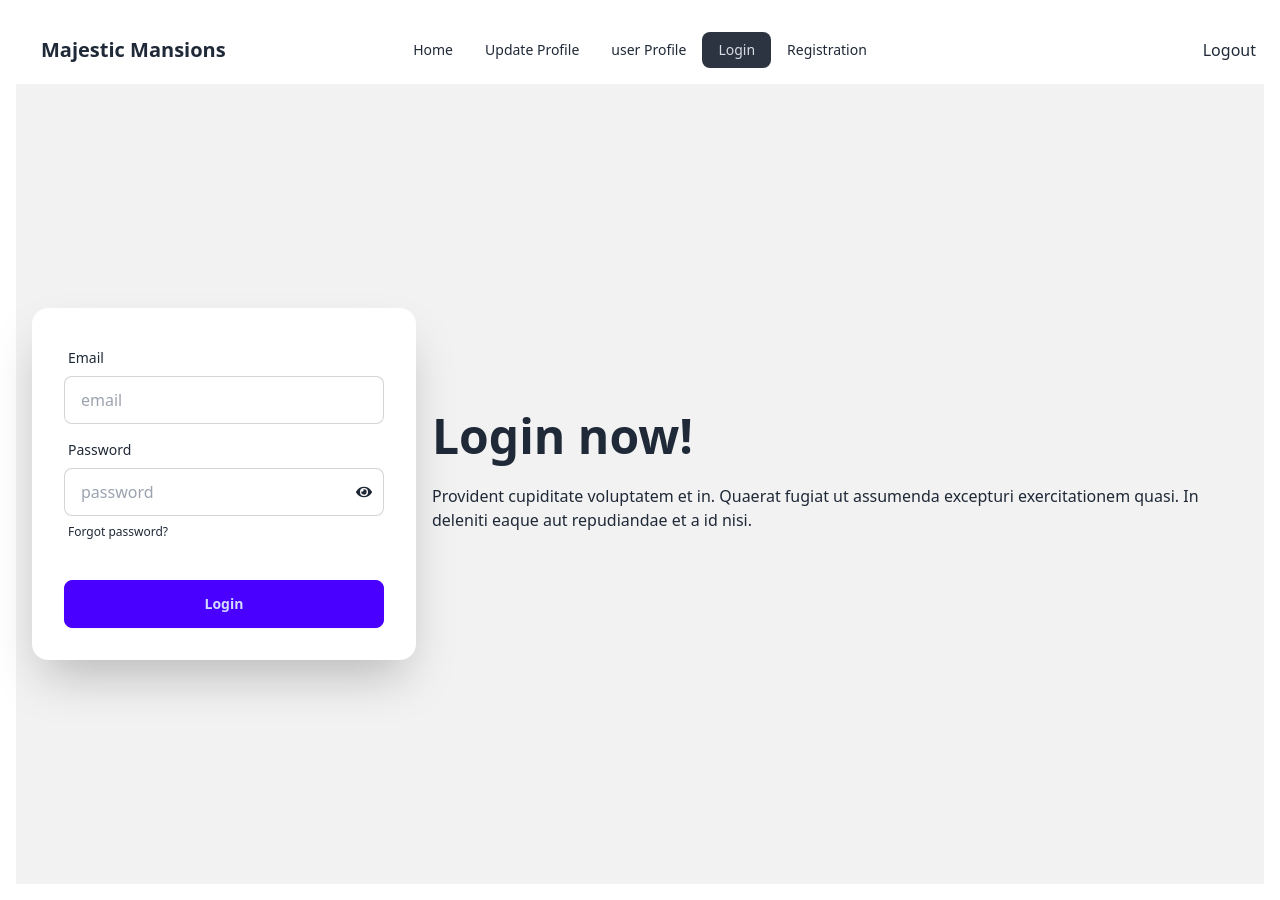
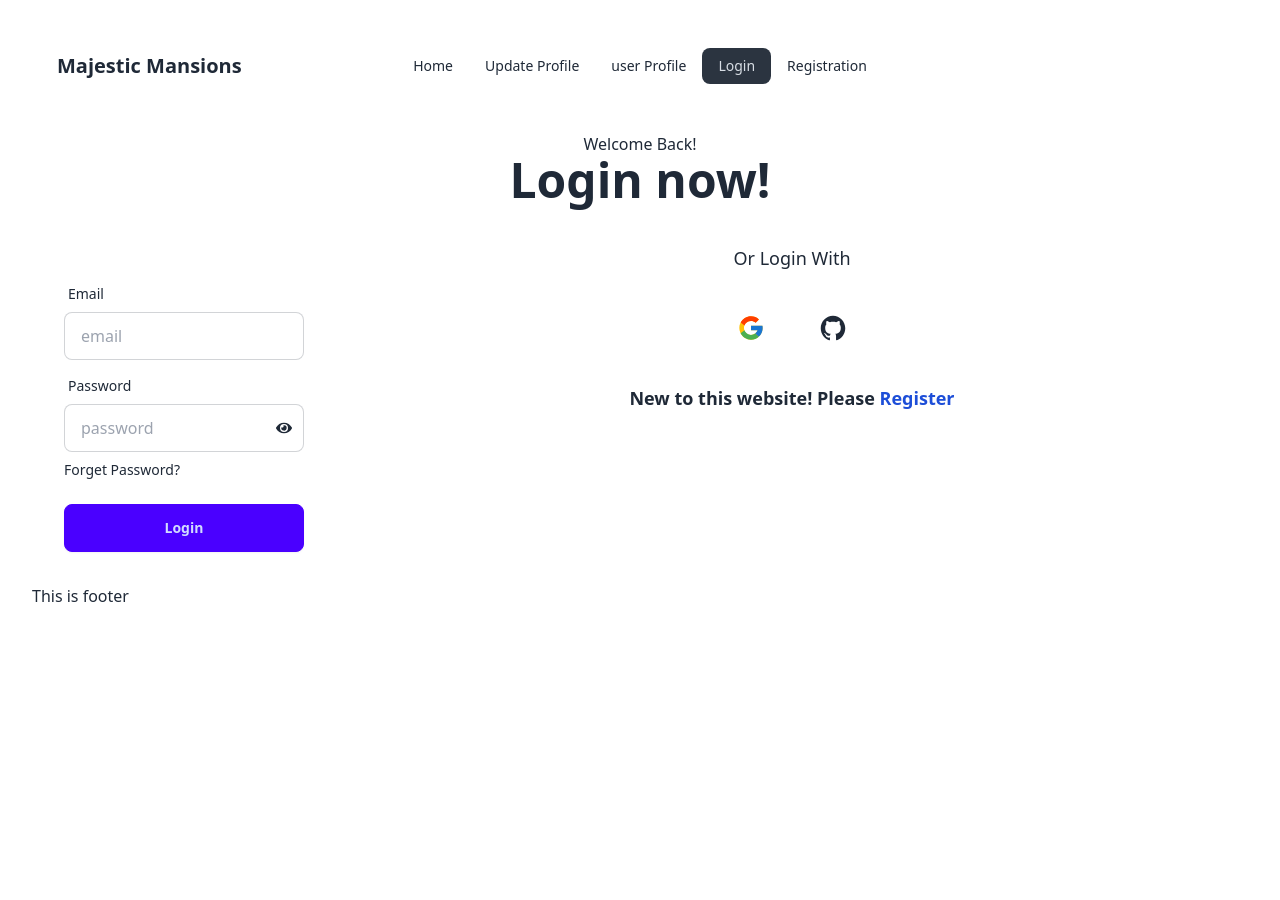
Before and after one commit to Noman0303/majestic_mansions, a React (Vite) app: page /login in a window 1280 px wide. After the commit the page ends 800 px from the top, so only its background shows below. Built offline with nearby package versions, Linux system fonts and the light colour scheme; no server answers.

Commit message:
Registration, login, logout & toast applied

```diff
--- a/package.json
+++ b/package.json
@@ -18,7 +18,10 @@
     "react-hook-form": "^7.53.2",
     "react-icons": "^5.3.0",
     "react-router-dom": "^6.28.0",
-    "sort-by": "^1.2.0"
+    "react-toastify": "^10.0.6",
+    "sort-by": "^1.2.0",
+    "sweetalert2": "^11.14.5",
+    "sweetalert2-react-content": "^5.0.7"
   },
   "devDependencies": {
     "@eslint/js": "^9.13.0",
--- a/src/layouts/Root/Root.jsx
+++ b/src/layouts/Root/Root.jsx
@@ -3,7 +3,7 @@ import { Outlet } from 'react-router-dom'
 
 const Root = () => {
   return (
-    <div className='mx-w-6xl m-4 '>
+    <div className='mx-w-6xl lg:m-8 '>
         <Outlet></Outlet>
     </div>
   )
--- a/src/pages/Home/shared/NavBar/NavBar.jsx
+++ b/src/pages/Home/shared/NavBar/NavBar.jsx
@@ -1,7 +1,26 @@
-import React from 'react'
-import { NavLink } from 'react-router-dom'
+import React, { useContext } from 'react'
+import { Link, NavLink } from 'react-router-dom'
+import { AuthContext } from '../../../../Provider/AuthProvider'
+
+import { ToastContainer, toast } from 'react-toastify';
+import 'react-toastify/dist/ReactToastify.css';
 
 const NavBar = () => {
+
+    const { user, logOut } = useContext(AuthContext);
+
+    const handleLogOut = () => {
+        logOut()
+            .then(() => {
+                console.log('user logged out successfully');
+                toast.success('User logged out successfully!', { autoClose: 3000 });
+            })
+            .catch(error => {
+                console.error(error)
+                toast.error('Logout failed. Please try again.', { autoClose: 3000 });
+            })
+    }
+
 
     const navLinks = <>
         <li><NavLink to='/'>Home</NavLink> </li>
@@ -44,7 +63,18 @@ const NavBar = () => {
                 </ul>
             </div>
             <div className="navbar-end">
-                <button><NavLink to='/login'>Logout</NavLink></button>
+                <div className="navbar-end  ">
+                    {
+                        user ?
+                            <>
+                                <span >{user.email}</span>
+                                <a className="btn btn-sm" onClick={handleLogOut}>Sign Out</a>
+                            </>
+                            :
+                            <Link to='/' >
+                            </Link>
+                    }
+                </div>
             </div>
         </div>
     )
--- a/src/pages/login/Login.jsx
+++ b/src/pages/login/Login.jsx
@@ -1,13 +1,26 @@
 import React, { useContext, useState } from 'react'
 import NavBar from '../Home/shared/NavBar/NavBar'
 import { AuthContext } from '../../Provider/AuthProvider'
-import { FaEye, FaEyeSlash  } from "react-icons/fa";
+import { FaEye, FaEyeSlash} from "react-icons/fa";
+import { Link } from 'react-router-dom';
+import { FcGoogle } from "react-icons/fc";
+import { IoLogoGithub } from "react-icons/io";
+import Footer from '../Home/shared/footer/Footer';
+
+import { ToastContainer, toast } from 'react-toastify';
+import 'react-toastify/dist/ReactToastify.css';
+
+
+
 
 
 const Login = () => {
 
-    const{signInUser}=useContext(AuthContext);
-    const [showPassword,setShowPassword] = useState(false);
+
+
+    const { signInUser, signInWithGoogle, signInWithGithub } = useContext(AuthContext);
+    const [showPassword, setShowPassword] = useState(false);
+
 
     const handleLogin = e => {
         e.preventDefault();
@@ -16,32 +29,60 @@ const Login = () => {
         const password = e.target.password.value;
         console.log(email, password)
 
-        signInUser(email,password)
-        .then(result =>{
+
+
+
+        signInUser(email, password)
+            .then(result => {
                 console.log(result.user);
+                toast.success('Login successful! Welcome!', { autoClose: 3000})
             })
-        .catch(error =>{
+            .catch(error => {
                 console.error(error);
+                toast.error('Login not successful. Please try again!', { autoClose: 3000 });
             });
 
+
     };
+
+    const handleGoogleLogin = () => {
+        signInWithGoogle()
+            .then(result => {
+                console.log(result.user)
+                toast.success('Google login successful! Welcome!', { autoClose: 3000 });
+            })
+            .catch(error => {
+                console.error(error);
+                toast.error('Google login failed. Please try again!', { autoClose: 3000 });
+            })
+    }
+
+    const handleGithubLogin = () => {
+        signInWithGithub()
+            .then(result => {
+                console.log(result.user)
+                toast.success('Github login successful! Welcome!', { autoClose: 3000 });
+            })
+            .catch(error => {
+                console.error(error)
+                toast.error('Github login failed. Please try again!', { autoClose: 3000 });
+            })
+    }
 
 
     return (
         <div>
             <NavBar></NavBar>
 
+            <div>
+                <div className=" flex-col">
+                    <div className="text-center mb-10">
+                        <p className='mt-8'>Welcome Back!</p>
+                        <h1 className="text-5xl font-bold ">Login now!</h1>
+                    </div>
 
-        <div className="hero bg-base-200 min-h-screen">
-            <div className="hero-content flex-col lg:flex-row-reverse">
-                <div className="text-center lg:text-left">
-                    <h1 className="text-5xl font-bold">Login now!</h1>
-                    <p className="py-6">
-                        Provident cupiditate voluptatem et in. Quaerat fugiat ut assumenda excepturi exercitationem
-                        quasi. In deleniti eaque aut repudiandae et a id nisi.
-                    </p>
-                </div>
-                <div className="card bg-base-100 w-full max-w-sm shrink-0 shadow-2xl">
+                    <div className='grid sm:grid-cols-1 md:grid-cols-2 lg:grid-cols-4 mx-auto mt-5'>
+                        <div className=" card w-full hover:shadow-2xl sm:grid-cols-1 md:grid-cols-2 lg:col-span-1">
                             <form className="card-body" onSubmit={handleLogin}>
                                 <div className="form-control">
                                     <label className="label">
@@ -53,30 +94,38 @@ return (
                                     <label className="label">
                                         <span className="label-text">Password</span>
                                     </label>
-
-                            <input type={showPassword? "text" : "password"}
+                                    <input type={showPassword ? "text" : "password"}
                                         name='password'
                                         placeholder="password"
                                         className="input input-bordered"
                                         required />
 
-                                <span className='absolute bottom-12 right-3' onClick={()=>setShowPassword(!showPassword)}>
+                                    <span className='absolute bottom-11 right-3' onClick={() => setShowPassword(!showPassword)}>
                                         {
                                             showPassword ? <FaEyeSlash /> : <FaEye />
                                         }
                                     </span>
-
-                            <label className="label">
-                                <a href="#" className="label-text-alt link link-hover">Forgot password?</a>
-                            </label>
+                                    <p className='mt-2 text-sm'>Forget Password?</p>
                                 </div>
-                        <div className="form-control mt-6">
+                                <div className="form-control mt-4">
                                     <button className="btn btn-primary">Login</button>
                                 </div>
                             </form>
                         </div>
+                        <div className='card w-full hover:shadow-2xl sm:grid-cols-1 md:grid-cols-2 lg:col-span-3 text-center content-center '>
+                            <h2 className='mb-8 text-lg'> Or Login With</h2>
+                            <div className='place-content-center flex gap-5 mb-8 '>
+                                <button className='btn btn-ghost' onClick={handleGoogleLogin}><FcGoogle className=' w-7 h-7' /></button>
+                                <button className='btn btn-ghost'><IoLogoGithub className=' w-7 h-7' onClick={handleGithubLogin} /></button>
+                            </div>
+                            <p className='text-center font-semibold mb-4 text-lg'>New to this website! Please
+                                <Link className='text-blue-700' to="/registration"> Register</Link> </p>
                         </div>
                     </div>
+                    <ToastContainer />
+                </div>
+            </div>
+            <Footer></Footer>
         </div>
     )
 }
--- a/src/pages/registration/Registration.jsx
+++ b/src/pages/registration/Registration.jsx
@@ -2,6 +2,9 @@ import React, { useContext, useState } from 'react'
 import NavBar from '../Home/shared/NavBar/NavBar'
 import { AuthContext } from '../../Provider/AuthProvider';
 import { FaEye,FaEyeSlash } from "react-icons/fa";
+
+import { ToastContainer, toast } from 'react-toastify';
+import 'react-toastify/dist/ReactToastify.css';
 
 const Registration = () => {
 
@@ -19,15 +22,15 @@ const Registration = () => {
 
         createUser(email, password)
         .then(result =>{
-            console.log(result.user)
+            console.log(result.user);
+            toast.success('Registration successful! Welcome!', { autoClose: 3000})
         })
         .catch(error =>{
-            console.error(error)
+            console.error(error);
+            toast.error('Registration not successful. Please try again!', { autoClose: 3000 });
         })
 
     };
-
-
 
     return (
         <div>
@@ -62,15 +65,13 @@ const Registration = () => {
                                 className="input input-bordered"
                                 required />
 
-                                <span className='absolute bottom-12 right-3' onClick={()=>setShowPassword(!showPassword)}>
+                                <span className='absolute bottom-4 right-3' onClick={()=>setShowPassword(!showPassword)}>
                                     {
                                         showPassword? <FaEyeSlash />:<FaEye />
                                     }
                                 </span>
 
-                                <label className="label">
-                                    <a href="#" className="label-text-alt link link-hover">Forgot password?</a>
-                                </label>
+
                             </div>
                             <div className="form-control mt-6">
                                 <button className="btn btn-primary">Register</button>
@@ -79,6 +80,7 @@ const Registration = () => {
                     </div>
                 </div>
             </div>
+            <ToastContainer />
         </div>
     )
 }
```
Also changed, not shown: src/Provider/AuthProvider.jsx (+23 -3 lines), 1 other file (tests, documents, lock files or other folders). Lines whose indentation alone changed are shown as unchanged.
